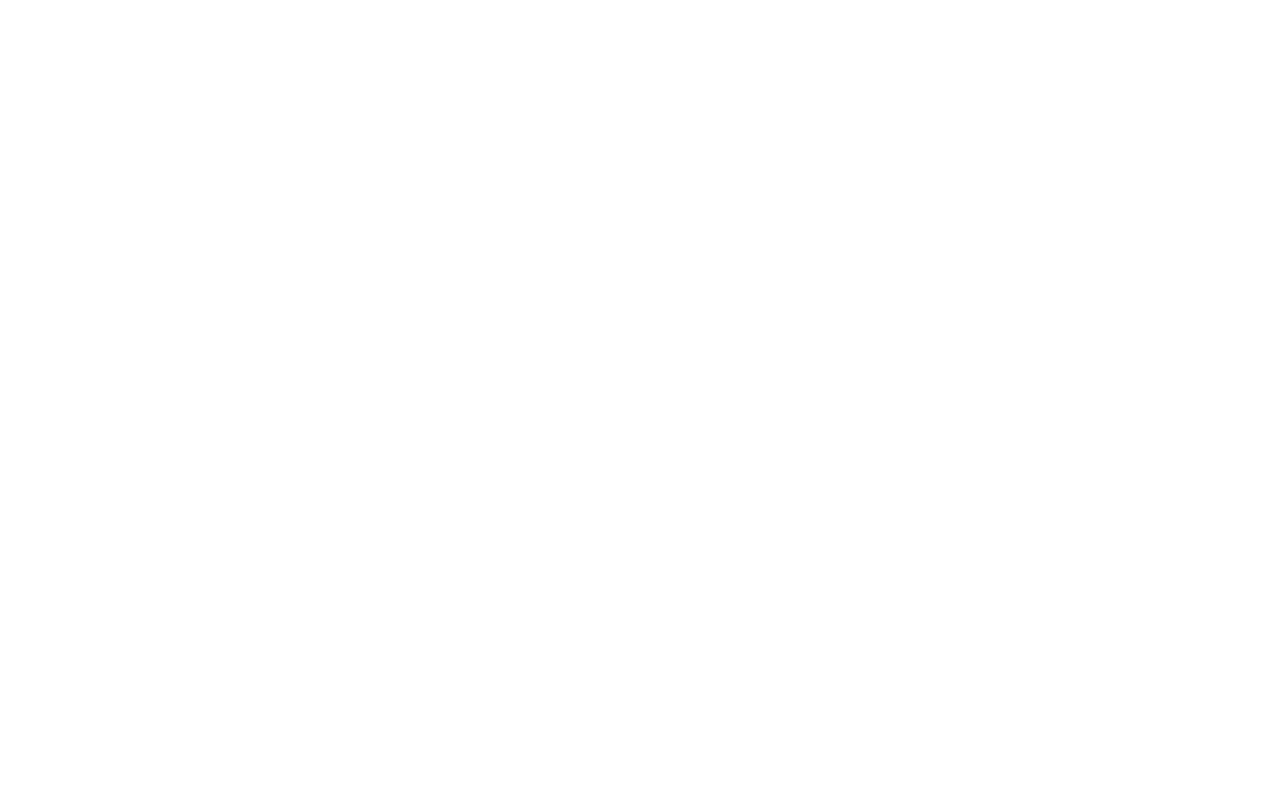
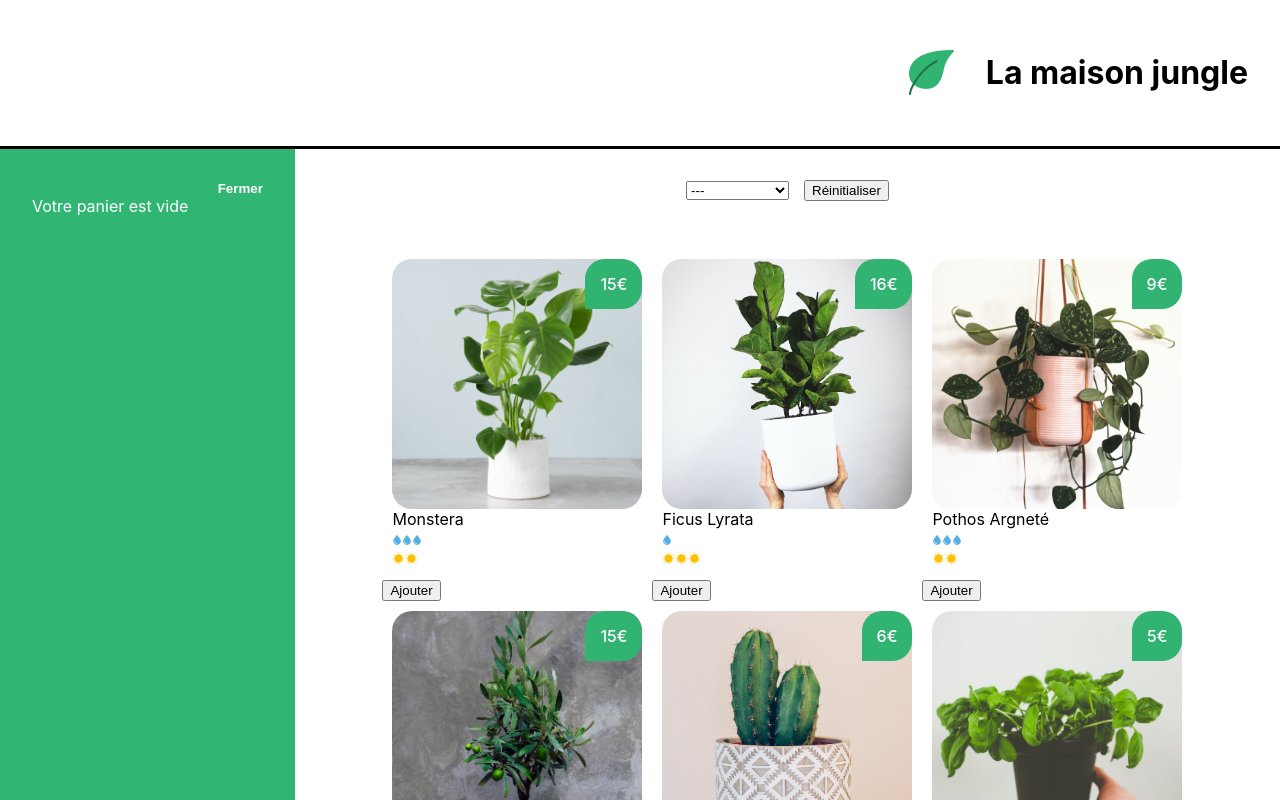
Before and after one commit to kevas007/projet_mainson_de_la_jungle_kevin, a React (Create React App) app: page / in a window 1280 px wide. Shown: the top 800 px of the page. Built offline with nearby package versions, Linux system fonts and the light colour scheme.

Commit message:
mise en page

```diff
--- a/src/components/App.jsx
+++ b/src/components/App.jsx
@@ -1,10 +1,31 @@
-import'../styles/Layout.css';
+import { useState, useEffect } from 'react'
+import Banner from './Banner'
+import logo from '../image/logo.png'
+import Cart from './Cart'
+import Footer from './Footer'
+import ShoppingList from './ShoppingList'
+import '../styles/Layout.css'
 
 function App() {
-  return (
-    <div className="App">
-    </div>
-  );
+	let savedCart = localStorage.getItem('cart')
+	let [cart, updateCart] = useState(savedCart ? JSON.parse(savedCart) : [])
+	useEffect(() => {
+		localStorage.setItem('cart', JSON.stringify(cart))
+	}, [cart])
+
+	return (
+		<div>
+			<Banner>
+				<img src={logo} alt='logo-la-maison-jungle' className='lmj-logo' />
+				<h1 className='lmj-title'>La maison jungle</h1>
+			</Banner>
+			<div className='lmj-layout-inner'>
+				<Cart cart={cart} updateCart={updateCart} />
+				<ShoppingList cart={cart} updateCart={updateCart} />
+			</div>
+			<Footer />
+		</div>
+	)
 }
 
-export default App;
+export default App
--- a/src/components/CareScale.jsx
+++ b/src/components/CareScale.jsx
@@ -4,38 +4,38 @@
 // Ici, il s'agit d'une manière de faire.
 //Vous auriez aussi pu utiliser une fonction qui retourne l'élément souhaité, ou bien faire directement des conditions
 
-
-
-let quantityLabel ={
+let quantityLabel = {
 	1: 'peu',
-    2 : 'modérément',
-    3 : "beaucoup"
+	2: 'modérément',
+	3: 'beaucoup'
 }
 
-function CareScale({scaleValue, careType}) {
-    let rang =[1,2,3]
+function CareScale({ scaleValue, careType }) {
+	const range = [1, 2, 3]
+	const scaleType =
+		careType === 'light' ? (
+			<img src={Sun} alt='sun-icon' />
+		) : (
+			<img src={Water} alt='water-icon' />
+		)
 
-    let scaleValue =
-    careType==='light'?(
-        <img src={sun} alt=''/>
-    ) : (
-
-        <img src={water} alt=''/>
-    )
-        return(
-            <div onClick ={()=>
-            alert(`Cette plante requiert ${quantityLabel[scaleValue]} ${careType == 'light' ? 'de lumièrer' : "d'arrossage"
+	return (
+		<div
+			onClick={() =>
+				alert(
+					`Cette plante requiert ${quantityLabel[scaleValue]} ${
+						careType === 'light' ? 'de lumière' : "d'arrosage"
 					}`
 				)
 			}
 		>
-            {
-                range.map((rangeElem)=>
-                scaleValue >= rangeElem ? ( <span key ={rangeElem.toString()}>{scaleType}</span>): null
+			{range.map((rangeElem) =>
+				scaleValue >= rangeElem ? (
+					<span key={rangeElem.toString()}>{scaleType}</span>
+				) : null
 			)}
 		</div>
 	)
-
 }
 
 export default CareScale
--- a/src/components/Cart.jsx
+++ b/src/components/Cart.jsx
@@ -1,44 +1,51 @@
 import { useState, useEffect } from 'react'
 import '../styles/Cart.css'
 
-function cart({cart, updateCart}) {
+function Cart({ cart, updateCart }) {
+	const [isOpen, setIsOpen] = useState(true)
+	const total = cart.reduce(
+		(acc, plantType) => acc + plantType.amount * plantType.price,
+		0
+	)
+	useEffect(() => {
+		document.title = `LMJ: ${total}€ d'achats`
+	}, [total])
 
-    let [isOpen, setIsOpen] = useState(true)
-    let total = cart.reduce(
-        (acc, planType)=> acc + planType.amount * planType.price,0)
-        useEffect(()=>{
-            document.title =`LMJ ${total}€ d'achats`
-        }, [total])
-    return isOpen? (
-        <div className ="lmj-cart">
-            <button className= 'lmj-cart-toogle-button' onClick={()=> setIsOpen(false)}
+	return isOpen ? (
+		<div className='lmj-cart'>
+			<button
+				className='lmj-cart-toggle-button'
+				onClick={() => setIsOpen(false)}
 			>
 				Fermer
 			</button>
-
-            {cart.length >0 ? (
+			{cart.length > 0 ? (
 				<div>
 					<h2>Panier</h2>
 					<ul>
-                        {cart.map(({ name, price , amount}, index) =>(
-                            <div key={`${name} -${index}`}>
-                                {name} {price} x {amoun}
+						{cart.map(({ name, price, amount }, index) => (
+							<div key={`${name}-${index}`}>
+								{name} {price}€ x {amount}
 							</div>
 						))}
 					</ul>
-                    <h3>Total : {total}€</h3>
-                    <button onClick ={()=> updateCart([])}> Vider le panier </button>
-                </div> ) :(
+					<h3>Total :{total}€</h3>
+					<button onClick={() => updateCart([])}>Vider le panier</button>
+				</div>
+			) : (
 				<div>Votre panier est vide</div>
 			)}
 		</div>
-    ) :(
-        <div className="lmj-cart-closed" onClick={()=>setIsOpen(true)}>
-            <button className="lmj-cart-toggle-button">
-                Ouvrir le panier
+	) : (
+		<div className='lmj-cart-closed'>
+			<button
+				className='lmj-cart-toggle-button'
+				onClick={() => setIsOpen(true)}
+			>
+				Ouvrir le Panier
 			</button>
 		</div>
-
 	)
 }
+
 export default Cart
--- a/src/components/PlantItem.jsx
+++ b/src/components/PlantItem.jsx
@@ -1,27 +1,22 @@
 import CareScale from './CareScale'
 import '../styles/PlantItem.css'
 
-
 function handleClick(plantName) {
-    alert (`Vosu voulez achetr 1 ${plantName}? Tèes bon choix 🌱✨`)
+	alert(`Vous voulez acheter 1 ${plantName}? Très bon choix 🌱✨`)
 }
 
-
-function PlantItem({cover, name, water, light, price}) {
-    return(
-        <li className="lmj-plant-item" onClick ={()=> handleClick}>
-
-        <span className='lmj-plant-item-prive'>{price}</span>
-        <img src={cover} alt={`${name} cover`} className="lmj-plant-item" />
+function PlantItem({ cover, name, water, light, price }) {
+	return (
+		<li className='lmj-plant-item' onClick={() => handleClick}>
+			<span className='lmj-plant-item-price'>{price}€</span>
+			<img className='lmj-plant-item-cover' src={cover} alt={`${name} cover`} />
 			{name}
 			<div>
 				<CareScale careType='water' scaleValue={water} />
 				<CareScale careType='light' scaleValue={light} />
 			</div>
 		</li>
-
 	)
-
 }
 
 export default PlantItem
--- a/src/components/ShoppingList.jsx
+++ b/src/components/ShoppingList.jsx
@@ -4,34 +4,37 @@
 import Categories from './Categories'
 import '../styles/ShoppingList.css'
 
-function ShoppingList({cart , updateCarte}){
-    let [activeCategory, setActiveCategory] = useState('')
-    let category = plantList.reduce(
-        (acc, item) =>
-        acc.includes(item.category)? acc : acc.concat(item.category),[]
+function ShoppingList({ cart, updateCart }) {
+	const [activeCategory, setActiveCategory] = useState('')
+	const categories = plantList.reduce(
+		(acc, elem) =>
+			acc.includes(elem.category) ? acc : acc.concat(elem.category),
+		[]
 	)
+
 	function addToCart(name, price) {
-        let currentPlantAdded = cart.find((plant)=> plant.name === name)
-        if(currentPlantAdded){
-            let cartFliteredCurrentPlant = cart.filter((plant)=> plant.name !==name)
-            updateCarte([
-                ...cartFliteredCurrentPlant,{
-                    name, price , amount:  currentPlantAdded.amount + 1},
+		const currentPlantAdded = cart.find((plant) => plant.name === name)
+		if (currentPlantAdded) {
+			const cartFilteredCurrentPlant = cart.filter(
+				(plant) => plant.name !== name
+			)
+			updateCart([
+				...cartFilteredCurrentPlant,
+				{ name, price, amount: currentPlantAdded.amount + 1 }
 			])
-
+		} else {
+			updateCart([...cart, { name, price, amount: 1 }])
 		}
-    else{
-        updateCarte([...cart,{name, price, amount:1}])
 	}
 
-}
 	return (
-    <div className="lmj-shopping-list">
-    <categories
-        categories ={categories}
-        setActiveCategory ={setActiveCategory}
-        activeCategory ={activeCategory}
+		<div className='lmj-shopping-list'>
+			<Categories
+				categories={categories}
+				setActiveCategory={setActiveCategory}
+				activeCategory={activeCategory}
 			/>
+
 			<ul className='lmj-plant-list'>
 				{plantList.map(({ id, cover, name, water, light, price, category }) =>
 					!activeCategory || activeCategory === category ? (
@@ -51,3 +54,5 @@
 		</div>
 	)
 }
+
+export default ShoppingList
--- a/src/datas/plantList.jsx
+++ b/src/datas/plantList.jsx
@@ -5,7 +5,6 @@
 import olivier from '../image/olivier.jpg'
 import basil from '../image/basil.jpg'
 import mint from '../image/mint.jpg'
-import kev from '../image/kev.jpg'
 import calathea from '../image/calathea.jpg'
 import cactus from '../image/cactus.jpg'
 
@@ -16,15 +15,6 @@
 export const plantList =[
 
     {
-        name: 'nucifera',
-        category: 'esotique',
-        id: '2eud',
-        light: 2,
-        water: 4,
-        cover: kev,
-        price: 75 + "€"
-    },
-    {
         name: 'monstera',
         category: 'classique',
         id: '1ed',
@@ -32,7 +22,7 @@
         light: 2,
         water: 3,
         cover: monstera,
-        price: 15 + "€"
+        price: 15
     },
     {
         name: 'ficus lyrata',
@@ -41,7 +31,7 @@
         light: 3,
         water: 1,
         cover: lyrata,
-        price: 16 + "€"
+        price: 16
     },
     {
         name: 'pothos argneté',
@@ -50,7 +40,7 @@
         light: 2,
         water: 4,
         cover: pothos,
-        price: 9 + "€"
+        price: 9
     },
     {
         name: 'calathea',
@@ -59,7 +49,7 @@
         light: "3",
         water: "1",
         cover: olivier,
-        price: 15 + "€"
+        price: 15
     },
     {
         name: 'cactus',
@@ -68,7 +58,7 @@
         light: 2,
         water: 1,
         cover: cactus,
-        price: 6 + "€"
+        price: 6
     },
     {
         name: 'basilique',
@@ -78,16 +68,16 @@
         light: 2,
         water: 3,
         cover: basil,
-        price: 5 + "€"
+        price: 5
     },
     {
         name: 'succulente',
-        category: 'plznte grasse',
+        category: 'plante grasse',
         id: '9vn',
         light: 2,
         water: 1,
         cover: succulent,
-        price: 8 + "€"
+        price: 8
     },
     {
         name: 'menthe',
@@ -96,6 +86,16 @@
         light: 2,
         water: 2,
         cover: mint,
-        price: 4 + "€"
-    }
+        price: 4
+    },
+    {
+		name: 'calathea',
+		category: 'classique',
+		id: '4kk',
+		light: 2,
+		water: 3,
+		cover: calathea,
+
+		price: 20
+	}
 ];
```
Also changed, not shown: src/components/Banner.jsx (+4 -4 lines), src/components/Categories.jsx (+6 -7 lines), src/index.js (+9 -9 lines). Lines whose indentation alone changed are shown as unchanged.
